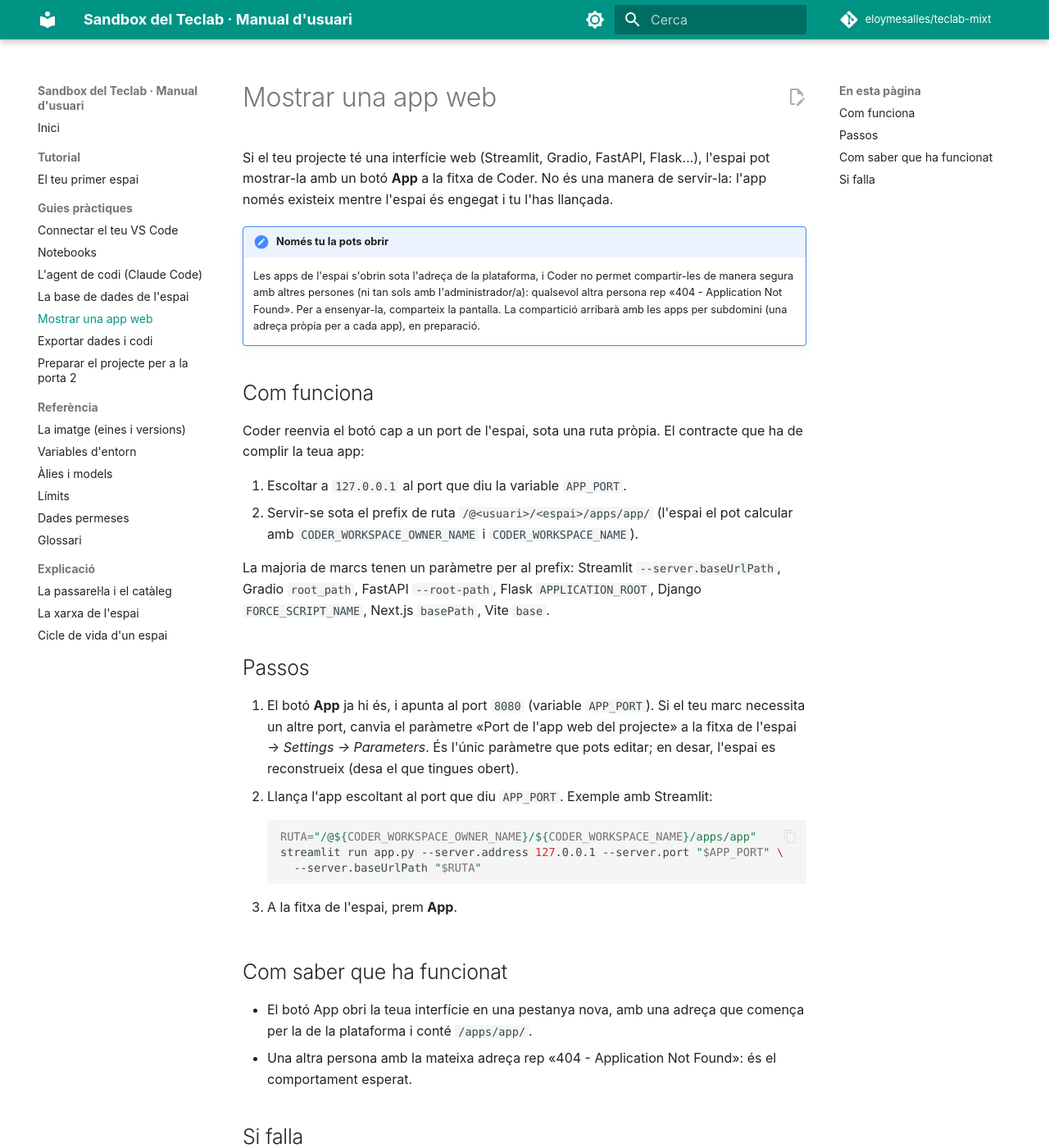
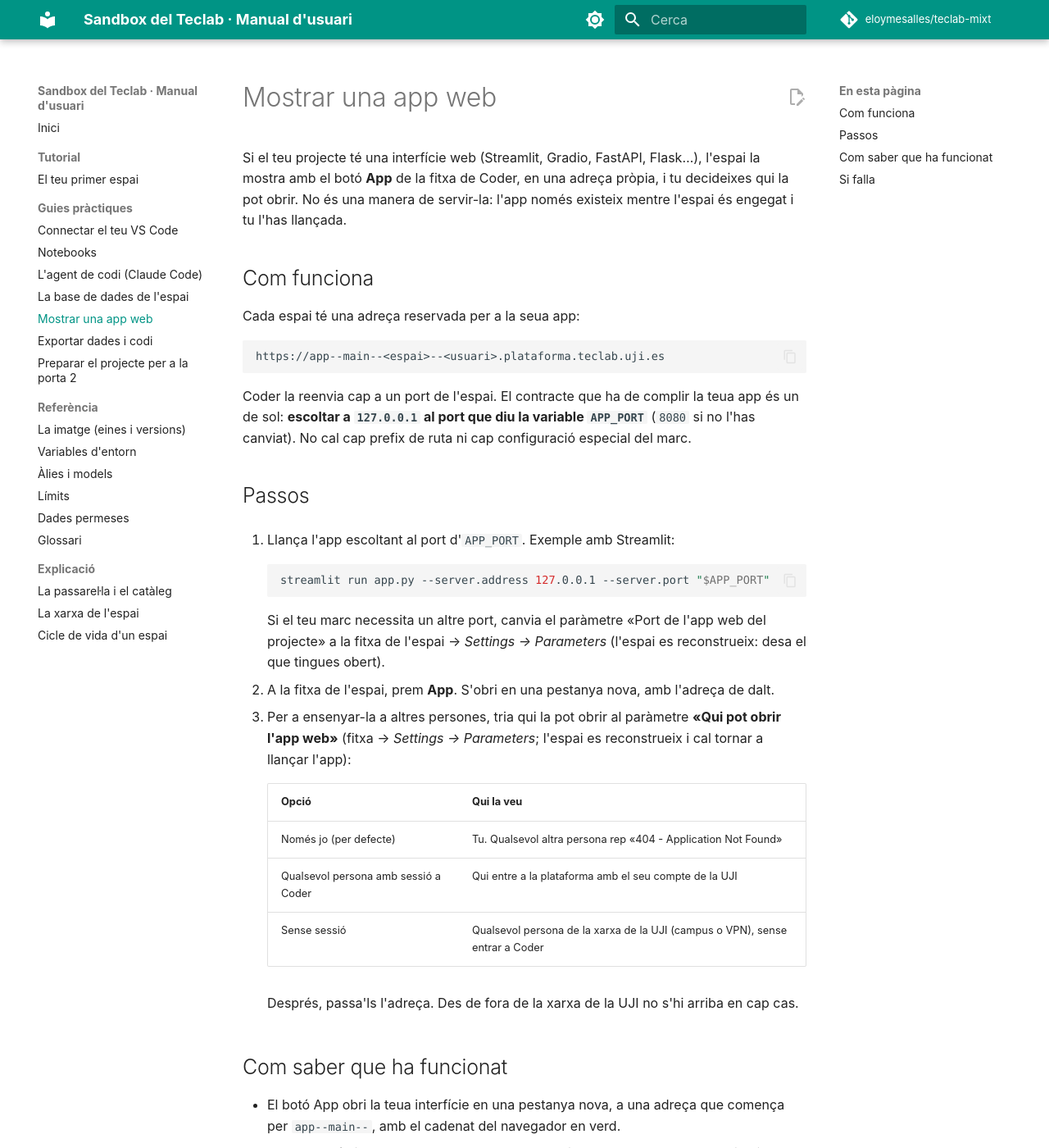
Before and after one commit to eloymesalles/teclab-mixt, an MkDocs documentation site: the page built from docs/guies/app-web.md, in a window 1280 px wide and 1400 px high. Shown: the whole window at 82% size. Built offline with MkDocs 1.6.1 and Material for MkDocs 9.7.7, drawn with Linux system fonts in a browser that asks for light colours; comment, search, counter and statistics services are not loaded; some of the changed text lies outside the part shown.

Commit message:
docs: l'app web per subdomini, sense prefix de ruta i amb compartició (#41)
Guia «Mostrar una app web» reescrita (adreça pròpia, contracte únic,
paràmetre «Qui pot obrir l'app web»), variables d'entorn i límits, segons
teclab-gcp #66.

Co-authored-by: Claude Fable 5.1 <noreply@anthropic.com>

````diff
--- a/docs/guies/app-web.md
+++ b/docs/guies/app-web.md
@@ -1,63 +1,73 @@
 # Mostrar una app web
 
-Si el teu projecte té una interfície web (Streamlit, Gradio, FastAPI, Flask…), l'espai pot
-mostrar-la amb un botó **App** a la fitxa de Coder. No és una manera de servir-la: l'app
-només existeix mentre l'espai és engegat i tu l'has llançada.
-
-!!! note "Només tu la pots obrir"
-    Les apps de l'espai s'obrin sota l'adreça de la plataforma, i Coder no permet compartir-les
-    de manera segura amb altres persones (ni tan sols amb l'administrador/a): qualsevol altra
-    persona rep «404 - Application Not Found». Per a ensenyar-la, comparteix la pantalla. La
-    compartició arribarà amb les apps per subdomini (una adreça pròpia per a cada app), en
-    preparació.
+Si el teu projecte té una interfície web (Streamlit, Gradio, FastAPI, Flask…), l'espai la
+mostra amb el botó **App** de la fitxa de Coder, en una adreça pròpia, i tu decideixes qui la
+pot obrir. No és una manera de servir-la: l'app només existeix mentre l'espai és engegat i tu
+l'has llançada.
 
 ## Com funciona
 
-Coder reenvia el botó cap a un port de l'espai, sota una ruta pròpia. El contracte que ha
-de complir la teua app:
+Cada espai té una adreça reservada per a la seua app:
 
-1. Escoltar a `127.0.0.1` al port que diu la variable `APP_PORT`.
-2. Servir-se sota el prefix de ruta `/@<usuari>/<espai>/apps/app/` (l'espai el pot calcular
-   amb `CODER_WORKSPACE_OWNER_NAME` i `CODER_WORKSPACE_NAME`).
+```text
+https://app--main--<espai>--<usuari>.plataforma.teclab.uji.es
+```
 
-La majoria de marcs tenen un paràmetre per al prefix: Streamlit `--server.baseUrlPath`,
-Gradio `root_path`, FastAPI `--root-path`, Flask `APPLICATION_ROOT`, Django
-`FORCE_SCRIPT_NAME`, Next.js `basePath`, Vite `base`.
+Coder la reenvia cap a un port de l'espai. El contracte que ha de complir la teua app és un
+de sol: **escoltar a `127.0.0.1` al port que diu la variable `APP_PORT`** (`8080` si no l'has
+canviat). No cal cap prefix de ruta ni cap configuració especial del marc.
 
 ## Passos
 
-1. El botó **App** ja hi és, i apunta al port `8080` (variable `APP_PORT`). Si el teu marc
-   necessita un altre port, canvia el paràmetre «Port de l'app web del projecte» a la fitxa
-   de l'espai → *Settings → Parameters*. És l'únic paràmetre que pots editar; en desar,
-   l'espai es reconstrueix (desa el que tingues obert).
-2. Llança l'app escoltant al port que diu `APP_PORT`.
-   Exemple amb Streamlit:
+1. Llança l'app escoltant al port d'`APP_PORT`. Exemple amb Streamlit:
 
     ```bash
-    RUTA="/@${CODER_WORKSPACE_OWNER_NAME}/${CODER_WORKSPACE_NAME}/apps/app"
-    streamlit run app.py --server.address 127.0.0.1 --server.port "$APP_PORT" \
-      --server.baseUrlPath "$RUTA"
+    streamlit run app.py --server.address 127.0.0.1 --server.port "$APP_PORT"
     ```
 
-3. A la fitxa de l'espai, prem **App**.
+    Si el teu marc necessita un altre port, canvia el paràmetre «Port de l'app web del
+    projecte» a la fitxa de l'espai → *Settings → Parameters* (l'espai es reconstrueix: desa
+    el que tingues obert).
+
+2. A la fitxa de l'espai, prem **App**. S'obri en una pestanya nova, amb l'adreça de dalt.
+
+3. Per a ensenyar-la a altres persones, tria qui la pot obrir al paràmetre **«Qui pot obrir
+   l'app web»** (fitxa → *Settings → Parameters*; l'espai es reconstrueix i cal tornar a
+   llançar l'app):
+
+    | Opció | Qui la veu |
+    |---|---|
+    | Només jo (per defecte) | Tu. Qualsevol altra persona rep «404 - Application Not Found» |
+    | Qualsevol persona amb sessió a Coder | Qui entre a la plataforma amb el seu compte de la UJI |
+    | Sense sessió | Qualsevol persona de la xarxa de la UJI (campus o VPN), sense entrar a Coder |
+
+    Després, passa'ls l'adreça. Des de fora de la xarxa de la UJI no s'hi arriba en cap cas.
 
 ## Com saber que ha funcionat
 
-- El botó App obri la teua interfície en una pestanya nova, amb una adreça que comença per
-  la de la plataforma i conté `/apps/app/`.
-- Una altra persona amb la mateixa adreça rep «404 - Application Not Found»: és el
-  comportament esperat.
+- El botó App obri la teua interfície en una pestanya nova, a una adreça que comença per
+  `app--main--`, amb el cadenat del navegador en verd.
+- Amb «Només jo», una altra persona amb la mateixa adreça rep «404 - Application Not Found».
+- Amb «Qualsevol persona amb sessió a Coder», una companya entra a la plataforma, obri
+  l'adreça i veu l'app.
 
 ## Si falla
 
-- **El botó obri «connection refused»**: no hi ha res escoltant al port, o l'app escolta a
-  `0.0.0.0` d'un altre port. Comprova `echo $APP_PORT` i la línia de llançament.
-- **La pàgina carrega però sense estils, o els enllaços donen 404**: l'app no serveix sota el
-  prefix de ruta. Configura el paràmetre del teu marc (llista de dalt).
-- **Una altra persona veu «404 - Application Not Found»**: només tu pots obrir l'app (vegeu
-  l'avís de l'inici).
+- **El botó obri «connection refused» o una pàgina en blanc**: no hi ha res escoltant al port,
+  o l'app escolta a `0.0.0.0` d'un altre port. Comprova `echo $APP_PORT` i la línia de
+  llançament.
+- **Els enllaços de l'app porten a `/@usuari/...` o a una ruta estranya**: l'app encara té
+  configurat un prefix de ruta d'una versió anterior d'esta guia. Lleva'l: ara l'app es
+  serveix a l'arrel de la seua adreça.
+- **Una altra persona veu «404 - Application Not Found»**: l'app és «Només jo», o l'espai
+  està aturat. Canvia el paràmetre (pas 3) i torna a llançar l'app.
 - **L'app desapareix al cap d'una estona**: l'espai s'ha aturat per inactivitat. Torna'l a
   engegar i torna a llançar l'app.
+
+!!! warning "Qui la pot veure, ho pot usar tot"
+    Si comparteixes l'app, qui l'obri pot fer tot el que l'app permet: formularis, pujades,
+    crides a la passarel·la amb la clau del projecte (si l'app les fa). Comparteix-la només
+    mentre l'ensenyes, i torna a «Només jo» després.
 
 !!! note "Per a ensenyar, no per a servir"
     Si el projecte necessita una app disponible de manera estable per a usuaris, és un
````
Also changed, not shown: docs/referencia/limits.md (+3 -1 lines), docs/referencia/variables-entorn.md (+2 -2 lines).
